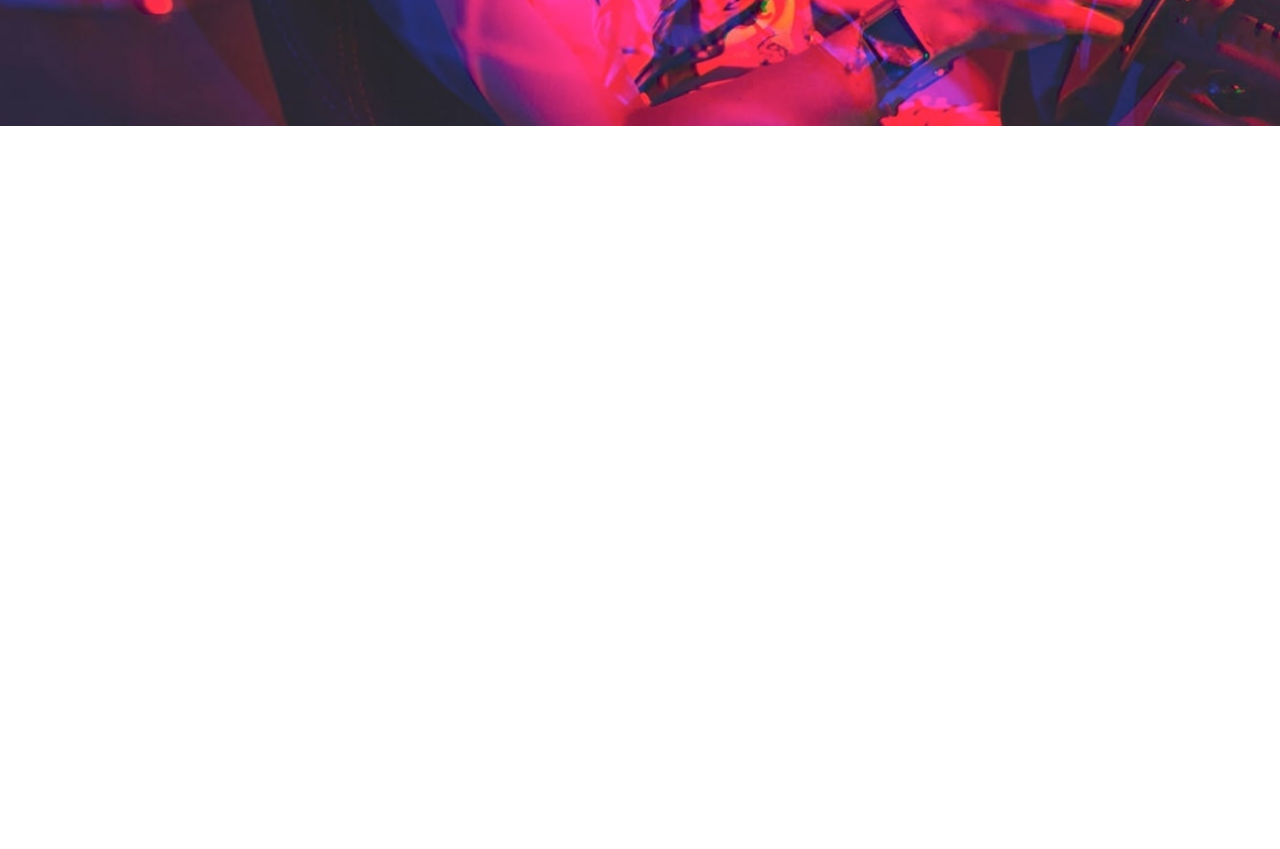
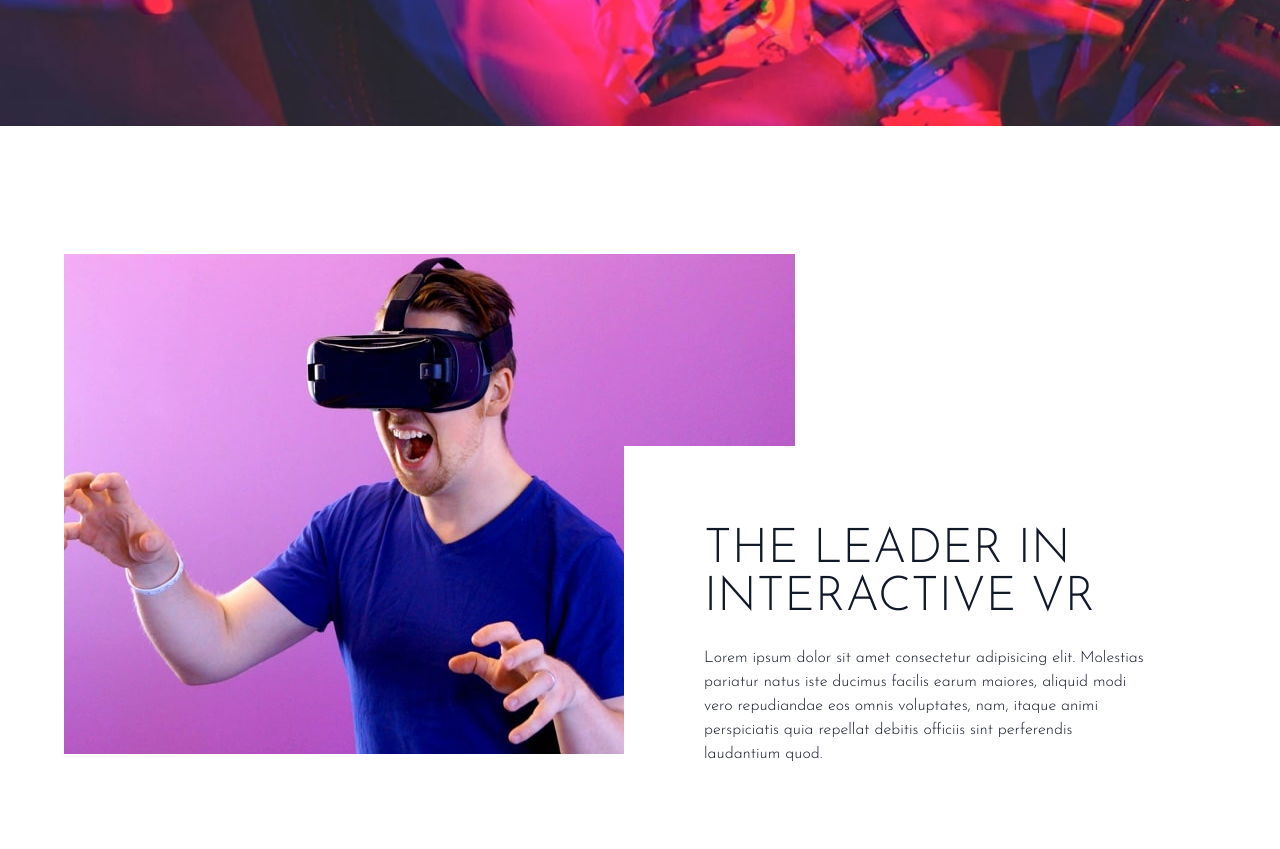
Before and after one commit to gauravbharat/dummy-vr-company-webpage, a website: page index.html in a window 1280 px wide. Shown: the part 530-1379 px from the top of the page. Before the commit the page ends 800 px from the top, so only its background shows below. Drawn offline with Linux system fonts and the light colour scheme; a web font is replaced by a local one.

Commit message:
features section

```diff
--- a/index.html
+++ b/index.html
@@ -76,5 +76,34 @@
         </div>
       </div>
     </section>
+
+    <!-- Feature section -->
+    <section id="feature">
+      <!-- Feature container -->
+      <div
+        class="relative container flex flex-col max-w-6xl mx-auto my-10 sm:my-32 px-6 text-gray-900 md:flex-row md:px-0"
+      >
+        <!-- Image -->
+        <img src="images/desktop/image-interactive.jpg" alt="" />
+
+        <!-- Text container -->
+        <div
+          class="top-48 pr-0 bg-white md:absolute md:right-0 md:py-20 md:pl-20"
+        >
+          <h2
+            class="max-w-lg mt-10 mb-6 font-sans text-3xl sm:text-4xl text-center text-gray-900 uppercase md:text-5xl md:mt-0 md:text-left"
+          >
+            The leader in interactive VR
+          </h2>
+
+          <p class="max-w-md text-center md:text-left">
+            Lorem ipsum dolor sit amet consectetur adipisicing elit. Molestias
+            pariatur natus iste ducimus facilis earum maiores, aliquid modi vero
+            repudiandae eos omnis voluptates, nam, itaque animi perspiciatis
+            quia repellat debitis officiis sint perferendis laudantium quod.
+          </p>
+        </div>
+      </div>
+    </section>
   </body>
 </html>
```
Also changed, not shown: css/style.css.
